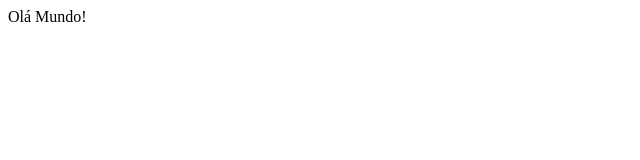
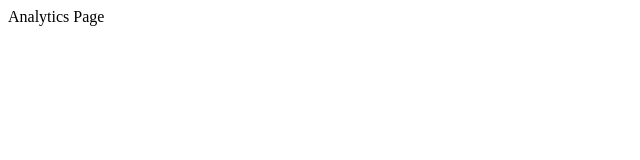
Before and after one commit to turevel/people-analytics, a React (Vite) app in the folder frontend/: page /analytics in a window 1280 px wide. Shown: the top 160 px of the page, without its empty margins (0-640 px from the left). Built offline with nearby package versions, Linux system fonts and the light colour scheme.

Commit message:
feat: create and add initial routes

```diff
--- a/frontend/src/App.tsx
+++ /dev/null
@@ -1,9 +0,0 @@
-function App() {
-	return (
-		<>
-			Olá Mundo!
-		</>
-	);
-}
-
-export default App;
--- /dev/null
+++ b/frontend/src/components/App/App.tsx
@@ -0,0 +1,8 @@
+import { RouterProvider } from 'react-router-dom';
+import router from '@/routes';
+
+function App() {
+	return <RouterProvider router={router} />;
+}
+
+export default App;
--- a/frontend/src/main.tsx
+++ b/frontend/src/main.tsx
@@ -1,4 +1,4 @@
-import App from './App.tsx';
+import App from './components/App/App';
 import ReactDOM from 'react-dom/client';
 
 ReactDOM
--- /dev/null
+++ b/frontend/src/routes/Analytics/Analytics.tsx
@@ -0,0 +1,9 @@
+function Analytics() {
+	return (
+		<main>
+      Analytics Page
+		</main>
+	);
+}
+
+export default Analytics;
--- /dev/null
+++ b/frontend/src/routes/Login/Login.tsx
@@ -0,0 +1,9 @@
+function Login() {
+	return (
+		<main>
+      Login Page
+		</main>
+	);
+}
+
+export default Login;
--- /dev/null
+++ b/frontend/src/routes/NotFound/NotFound.tsx
@@ -0,0 +1,9 @@
+function NotFound() {
+	return (
+		<main>
+      NotFound Page
+		</main>
+	);
+}
+
+export default NotFound;
--- /dev/null
+++ b/frontend/src/routes/index.tsx
@@ -0,0 +1,25 @@
+import Analytics from './Analytics/Analytics';
+import Login from './Login/Login';
+import NotFound from './NotFound/NotFound';
+import { createBrowserRouter , Navigate } from 'react-router-dom';
+
+const router = createBrowserRouter([
+	{
+		path: '/',
+		element: <Navigate to="/login" />,
+	},
+	{
+		path: '/login',
+		element: <Login />,
+	},
+	{
+		path: '/analytics',
+		element: <Analytics />,
+	},
+	{
+		path: '*',
+		element: <NotFound />,
+	},
+]);
+
+export default router;
```
